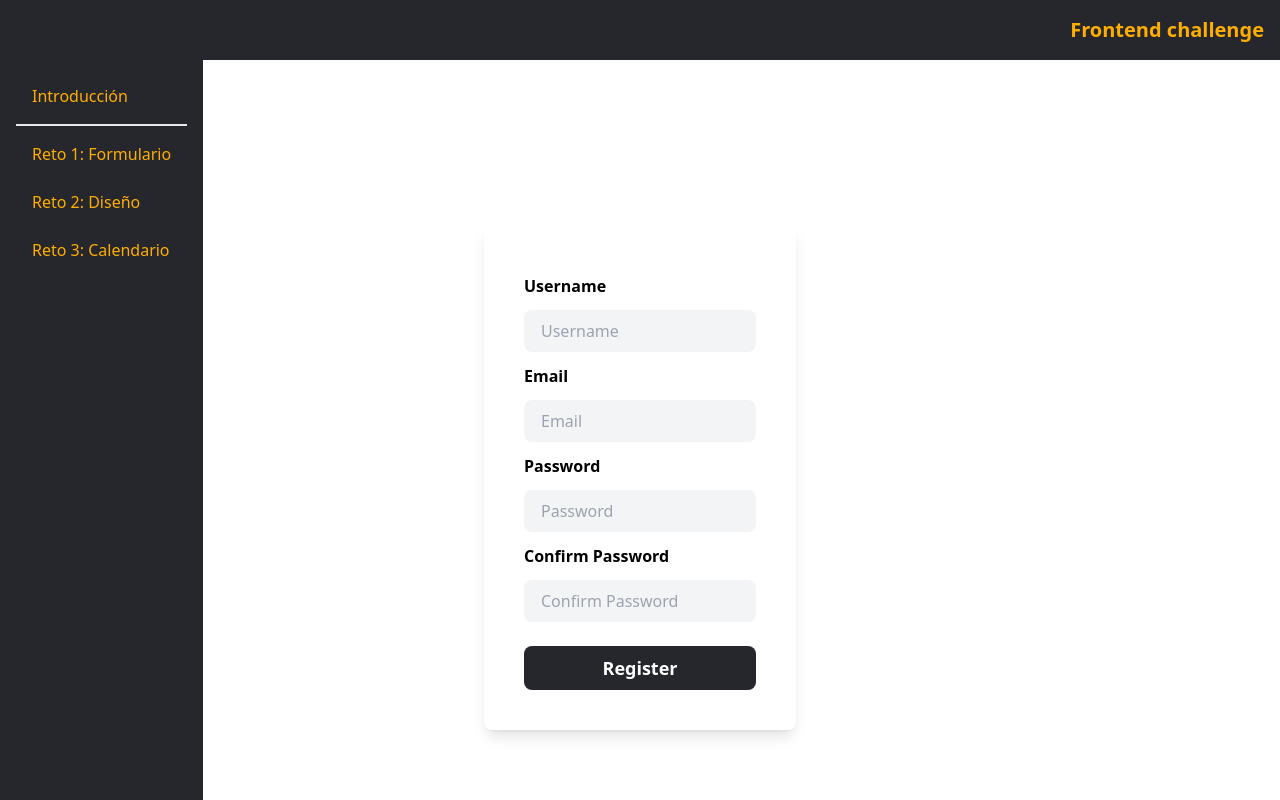
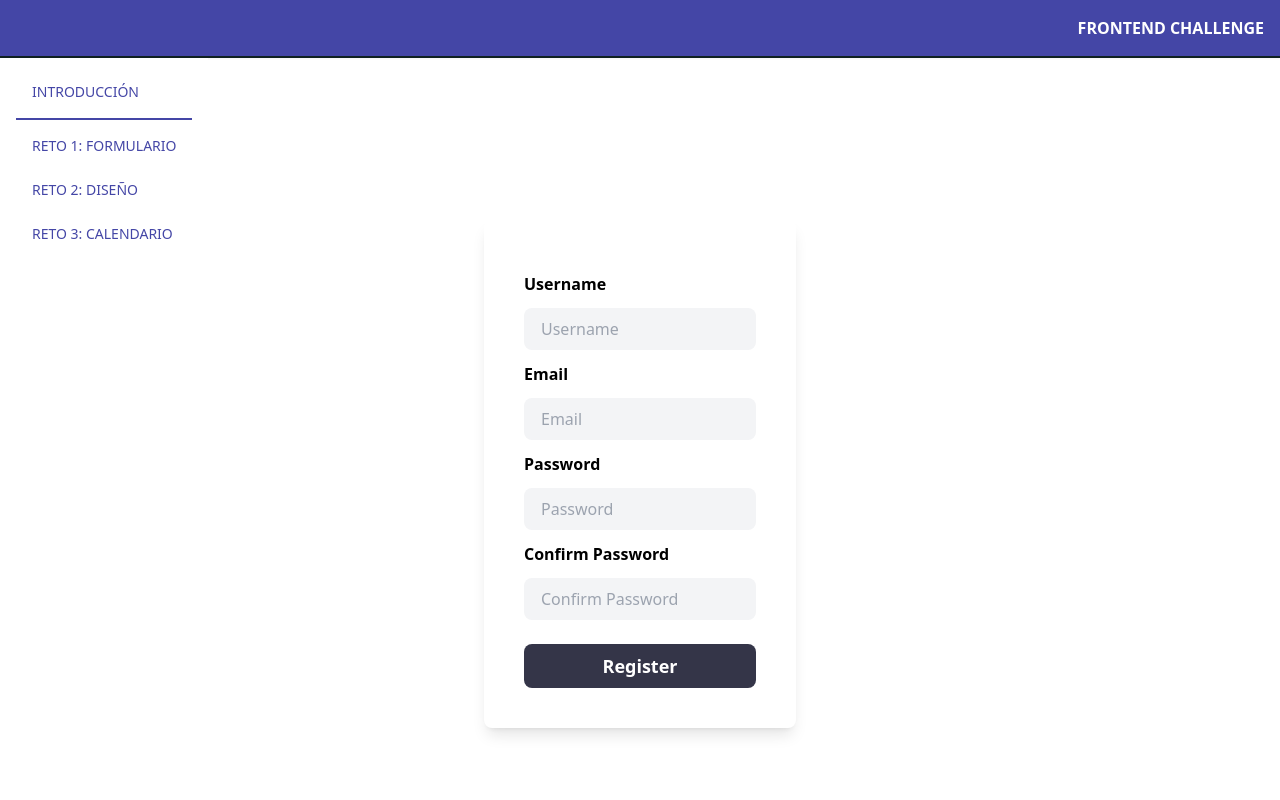
Before and after one commit to jorgepardor/vue-frontend-challenge, a Vue app: page /register-form in a window 1280 px wide. Built offline with nearby package versions, Linux system fonts and the light colour scheme.

Commit message:
updated general layout

```diff
--- a/src/components/App/Navbar.vue
+++ b/src/components/App/Navbar.vue
@@ -5,11 +5,11 @@ defineOptions({
 </script>
 
 <template>
-  <nav class="bg-primary p-4 flex items-center justify-between lg:justify-end align-middle ">
-    <button @click="$emit('toggle-sidebar')" class="block lg:hidden">
-      <span class="material-symbols-outlined text-secondary"> menu </span>
+  <nav class="bg-secondary p-4 flex items-center justify-between lg:justify-end align-middle lg:border-b-2 lg:border-secondary_dark lg:shadow-sm">
+    <button @click="$emit('toggle-sidebar')" class="lg:hidden flex align-middle">
+      <span class="material-symbols-outlined text-tertiary lg:text-secondary text-md"> menu </span>
     </button>
 
-    <div class="text-secondary text-xl font-semibold">Frontend challenge</div>
+    <div class="text-tertiary text-md font-semibold uppercase">Frontend challenge</div>
   </nav>
 </template>
--- a/src/components/App/Sidebar.vue
+++ b/src/components/App/Sidebar.vue
@@ -19,12 +19,12 @@ const redirectTo = (routename) => {
       '-translate-x-full': !isSidebarOpen,
       'translate-x-0': isSidebarOpen,
     }"
-    class="bg-primary text-white p-4 lg:block absolute left-0 top-0 h-full z-20 transition-all transform -translate-x-full"
+    class="bg-secondary  lg:bg-tertiary p-4 lg:block absolute left-0 top-0 h-full z-20 transition-all transform -translate-x-full "
   >
     <ul class="space-y-2">
       <li>
         <div
-          class="flex items-center justify-between text-secondary px-4 py-2 hover:bg-gray-700 cursor-pointer"
+          class="navbar-element"
           @click="redirectTo('intro')"
         >
           <div class="flex items-center">
@@ -32,10 +32,10 @@ const redirectTo = (routename) => {
           </div>
         </div>
       </li>
-      <div class="border my-6" />
+      <div class=" border my-6 border-tertiary lg:border-secondary" />
       <li>
         <div
-          class="flex items-center justify-between text-secondary px-4 py-2 hover:bg-gray-700 cursor-pointer"
+          class="navbar-element"
           @click="redirectTo('register-form')"
         >
           <div class="flex items-center">
@@ -45,7 +45,7 @@ const redirectTo = (routename) => {
       </li>
       <li>
         <div
-          class="flex items-center justify-between text-secondary px-4 py-2 hover:bg-gray-700 cursor-pointer"
+          class="navbar-element"
           @click="redirectTo('user-detail')"
         >
           <div class="flex items-center">
@@ -55,7 +55,7 @@ const redirectTo = (routename) => {
       </li>
       <li>
         <div
-          class="flex items-center justify-between text-secondary px-4 py-2 hover:bg-gray-700 cursor-pointer"
+          class="navbar-element"
           @click="redirectTo('event-calendar')"
         >
           <div class="flex items-center">
@@ -66,3 +66,11 @@ const redirectTo = (routename) => {
     </ul>
   </aside>
 </template>
+
+<style>
+
+.navbar-element {
+  @apply flex items-center justify-between uppercase text-xs lg:text-sm text-tertiary lg:text-secondary px-4 py-2 hover:bg-tertiary hover:text-secondary lg:hover:bg-secondary lg:hover:text-tertiary cursor-pointer transition-all ease-in-out duration-300;
+}
+
+</style>
--- a/src/layouts/MainLayout.vue
+++ b/src/layouts/MainLayout.vue
@@ -11,11 +11,11 @@ defineOptions({
   }
 })
 
-let isSidebarOpen = ref(window.innerWidth > 1024)
+let isSidebarOpen = ref(window.innerWidth > 992)
 
 onMounted(() => {
   window.addEventListener('resize', () => {
-    isSidebarOpen.value = window.innerWidth > 1024
+    isSidebarOpen.value = window.innerWidth > 992
   })
 })
 
@@ -26,7 +26,7 @@ const toggleSidebar = () => {
 </script>
 
 <template>
-  <div class="h-screen w-screen flex flex-col">
+  <div class="h-screen w-screen flex flex-col bg-tertiary">
     <AppNavbar @toggle-sidebar="toggleSidebar"/>
 
     <div class="overflow-y-auto flex flex-1 relative">
--- a/tailwind.config.js
+++ b/tailwind.config.js
@@ -4,8 +4,11 @@ module.exports = {
   theme: {
     extend: {
       colors: {
-        primary: '#25272D',
-        secondary: '#FFAE00',
+        primary: '#343548',
+        secondary: '#4446A6',
+        secondary_dark: '#0F2021',
+        tertiary: '#FFF',
+        tertiary_dark: '#0F2021',
       },
     },
   },
```
